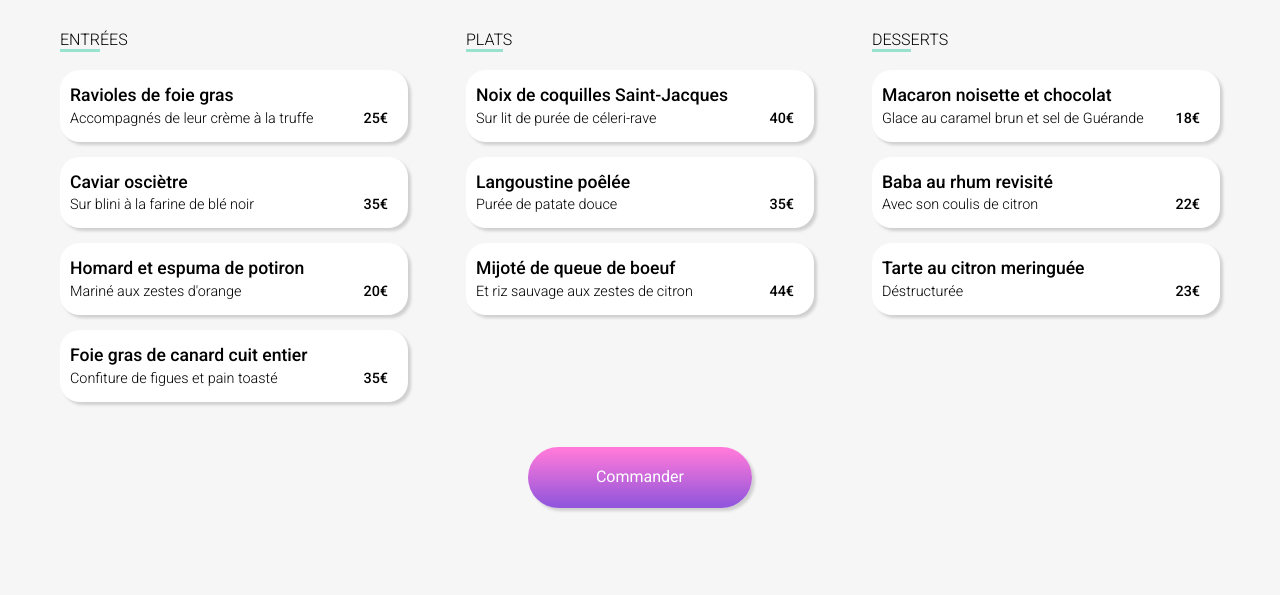
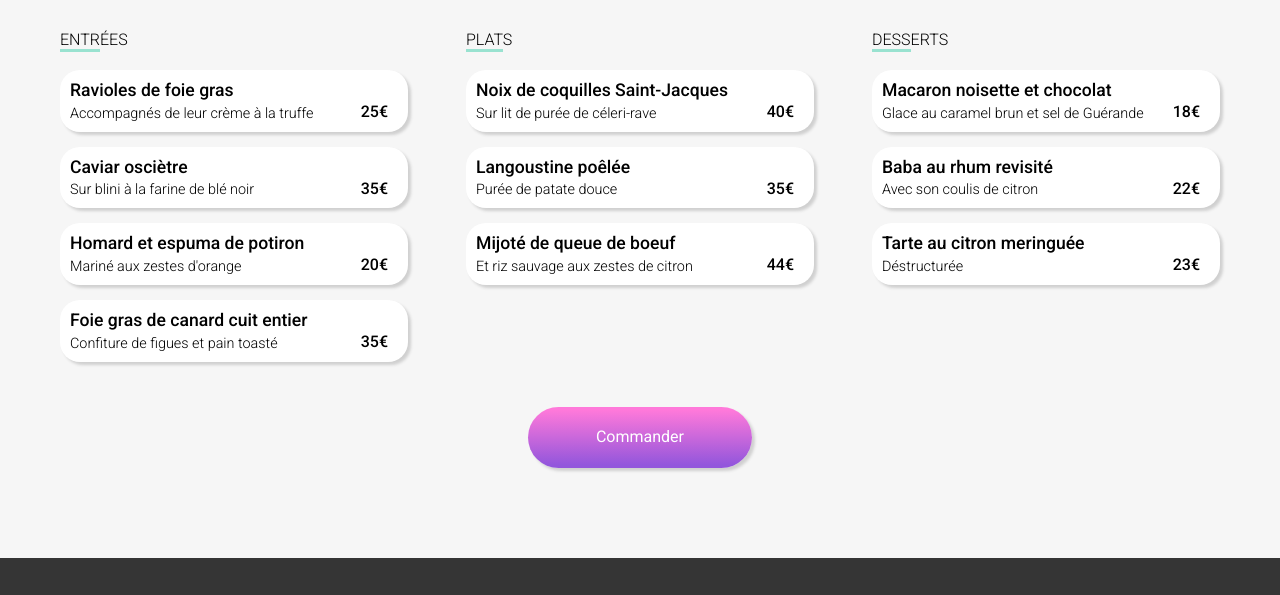
Before and after one commit to AnneJouve/JouveAnne_3_13052021, a website: page menu-note-enchantee.html in a window 1280 px wide. Shown: the part 752-1347 px from the top of the page. Drawn offline with Linux system fonts and the light colour scheme; a web font is replaced by a local one.

Commit message:
Mise en place ellipse

```diff
--- a/menu-note-enchantee.html
+++ b/menu-note-enchantee.html
@@ -36,41 +36,33 @@
                     <div class="card-menu-dish">
                         <div class="card-menu-dish__infos">
                             <h3 class="card-menu-dish__title">Ravioles de foie gras</h3>
-                            <div class="card-menu-dish__seasoning">
-                                Accompagnés de leur crème à la truffe
-                                <div class="card-menu-dish__price">25€</div>
-                            </div>
+                            <div class="card-menu-dish__seasoning">Accompagnés de leur crème à la truffe</div>
                         </div>
+                        <div class="card-menu-dish__price">25€</div>
                         <div class="card-menu-dish__checkbox"><i class="fas fa-check-circle"></i></div>
                     </div>
                     <div class="card-menu-dish">
                         <div class="card-menu-dish__infos">
                             <h3 class="card-menu-dish__title">Caviar osciètre</h3>
-                            <div class="card-menu-dish__seasoning">
-                                Sur blini à la farine de blé noir
-                                <div class="card-menu-dish__price">35€</div>
-                            </div>
+                            <div class="card-menu-dish__seasoning">Sur blini à la farine de blé noir</div>
                         </div>
+                        <div class="card-menu-dish__price">35€</div>
                         <div class="card-menu-dish__checkbox"><i class="fas fa-check-circle"></i></div>
                     </div>
                     <div class="card-menu-dish">
                         <div class="card-menu-dish__infos">
                             <h3 class="card-menu-dish__title">Homard et espuma de potiron</h3>
-                            <div class="card-menu-dish__seasoning">
-                                Mariné aux zestes d'orange
-                                <div class="card-menu-dish__price">20€</div>
-                            </div>
+                            <div class="card-menu-dish__seasoning">Mariné aux zestes d'orange</div>
                         </div>
+                        <div class="card-menu-dish__price">20€</div>
                         <div class="card-menu-dish__checkbox"><i class="fas fa-check-circle"></i></div>
                     </div>
                     <div class="card-menu-dish">
                         <div class="card-menu-dish__infos">
                             <h3 class="card-menu-dish__title">Foie gras de canard cuit entier</h3>
-                            <div class="card-menu-dish__seasoning">
-                                Confiture de figues et pain toasté
-                                <div class="card-menu-dish__price">35€</div>
-                            </div>
+                            <div class="card-menu-dish__seasoning">Confiture de figues et pain toasté</div>
                         </div>
+                        <div class="card-menu-dish__price">35€</div>
                         <div class="card-menu-dish__checkbox"><i class="fas fa-check-circle"></i></div>
                     </div>
                 </div>
@@ -79,31 +71,25 @@
                     <div class="card-menu-dish">
                         <div class="card-menu-dish__infos">
                             <h3 class="card-menu-dish__title">Noix de coquilles Saint-Jacques</h3>
-                            <div class="card-menu-dish__seasoning">
-                                Sur lit de purée de céleri-rave
-                                <div class="card-menu-dish__price">40€</div>
-                            </div>
+                            <div class="card-menu-dish__seasoning">Sur lit de purée de céleri-rave</div>
                         </div>
+                        <div class="card-menu-dish__price">40€</div>
                         <div class="card-menu-dish__checkbox"><i class="fas fa-check-circle"></i></div>
                     </div>
                     <div class="card-menu-dish">
                         <div class="card-menu-dish__infos">
                             <h3 class="card-menu-dish__title">Langoustine poêlée</h3>
-                            <div class="card-menu-dish__seasoning">
-                                Purée de patate douce
-                                <div class="card-menu-dish__price">35€</div>
-                            </div>
+                            <div class="card-menu-dish__seasoning">Purée de patate douce</div>
                         </div>
+                        <div class="card-menu-dish__price">35€</div>
                         <div class="card-menu-dish__checkbox"><i class="fas fa-check-circle"></i></div>
                     </div>
                     <div class="card-menu-dish">
                         <div class="card-menu-dish__infos">
                             <h3 class="card-menu-dish__title">Mijoté de queue de boeuf</h3>
-                            <div class="card-menu-dish__seasoning">
-                                Et riz sauvage aux zestes de citron
-                                <div class="card-menu-dish__price">44€</div>
-                            </div>
+                            <div class="card-menu-dish__seasoning">Et riz sauvage aux zestes de citron</div>
                         </div>
+                        <div class="card-menu-dish__price">44€</div>
                         <div class="card-menu-dish__checkbox"><i class="fas fa-check-circle"></i></div>
                     </div>
                 </div>
@@ -112,31 +98,25 @@
                     <div class="card-menu-dish">
                         <div class="card-menu-dish__infos">
                             <h3 class="card-menu-dish__title">Macaron noisette et chocolat</h3>
-                            <div class="card-menu-dish__seasoning">
-                                Glace au caramel brun et sel de Guérande
-                                <div class="card-menu-dish__price">18€</div>
-                            </div>
+                            <div class="card-menu-dish__seasoning">Glace au caramel brun et sel de Guérande</div>
                         </div>
+                        <div class="card-menu-dish__price">18€</div>
                         <div class="card-menu-dish__checkbox"><i class="fas fa-check-circle"></i></div>
                     </div>
                     <div class="card-menu-dish">
                         <div class="card-menu-dish__infos">
                             <h3 class="card-menu-dish__title">Baba au rhum revisité</h3>
-                            <div class="card-menu-dish__seasoning">
-                                Avec son coulis de citron
-                                <div class="card-menu-dish__price">22€</div>
-                            </div>
+                            <div class="card-menu-dish__seasoning">Avec son coulis de citron</div>
                         </div>
+                        <div class="card-menu-dish__price">22€</div>
                         <div class="card-menu-dish__checkbox"><i class="fas fa-check-circle"></i></div>
                     </div>
                     <div class="card-menu-dish">
                         <div class="card-menu-dish__infos">
                             <h3 class="card-menu-dish__title">Tarte au citron meringuée</h3>
-                            <div class="card-menu-dish__seasoning">
-                                Déstructurée
-                                <div class="card-menu-dish__price">23€</div>
-                            </div>
+                            <div class="card-menu-dish__seasoning">Déstructurée</div>
                         </div>
+                        <div class="card-menu-dish__price">23€</div>
                         <div class="card-menu-dish__checkbox"><i class="fas fa-check-circle"></i></div>
                     </div>
                 </div>
--- a/sass/layouts/_menu.scss
+++ b/sass/layouts/_menu.scss
@@ -115,21 +115,26 @@
     }
     &__infos {
         width: 100%;
-        padding: 15px 20px 10px 10px;
+        padding: 10px 0 5px 10px;
+        @include ellipsis;
     }
     &__title {
         font-weight: $font-medium;
         font-size: 1.1rem;
         line-height: 1.3rem;
+        @include ellipsis;
     }
     &__seasoning {
-        display: flex;
-        justify-content: space-between;
         font-size: 0.9rem;
         font-weight: $font-light;
+        @include ellipsis;
     }
     &__price {
         font-weight: $font-medium;
+        display: flex;
+        align-items: flex-end;
+        justify-content: center;
+        margin: 0 20px 5px 0;
     }
     &__checkbox {
         background: $color-tertiary;
--- a/sass/utils/_mixins.scss
+++ b/sass/utils/_mixins.scss
@@ -70,6 +70,12 @@
     transition: all 300ms ease-in-out;
 }
 
+@mixin ellipsis {
+    text-overflow: ellipsis;
+    white-space: nowrap;
+    overflow: hidden;
+}
+
 /*MEDIA QUERIES*/
 @mixin mobile-only {
     @media screen and (max-width: map-get($breakpoints, mobile)){
```
Also changed, not shown: menu-a-la-francaise.html (+18 -36 lines), menu-delice-des-sens.html (+18 -36 lines), menu-palette-du-gout.html (+18 -36 lines), css/style.css, 1 other file.
